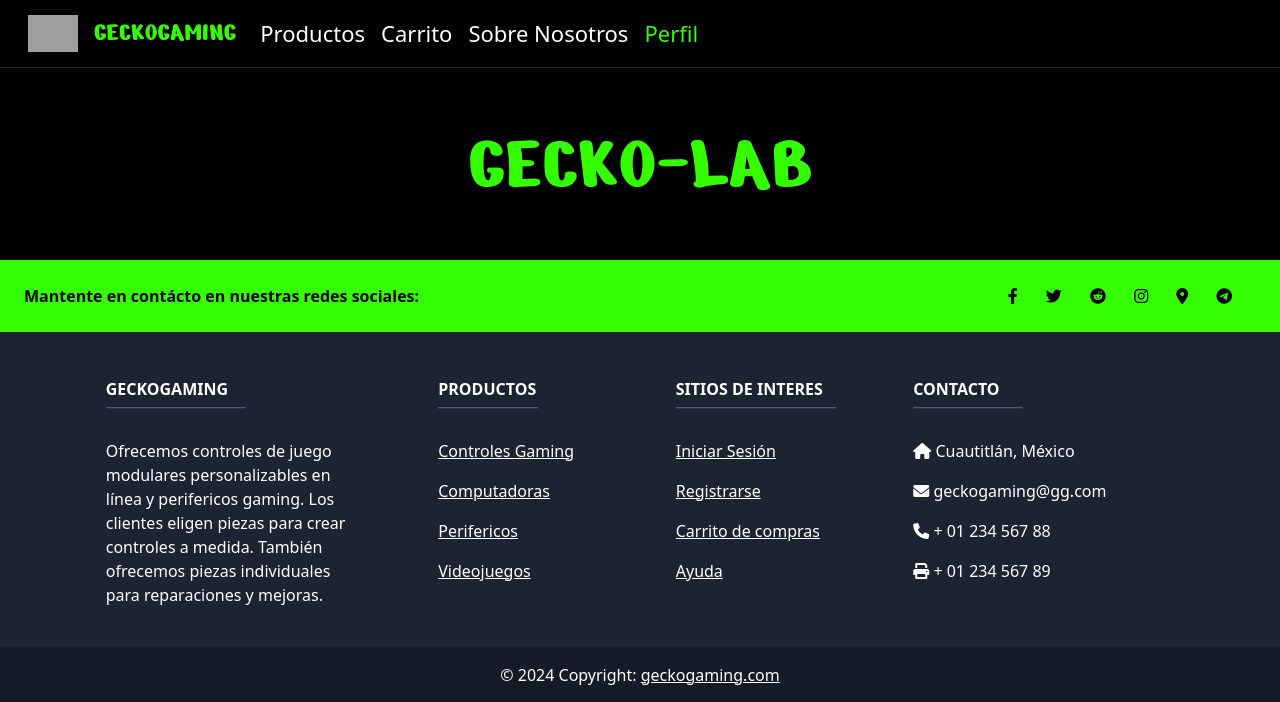
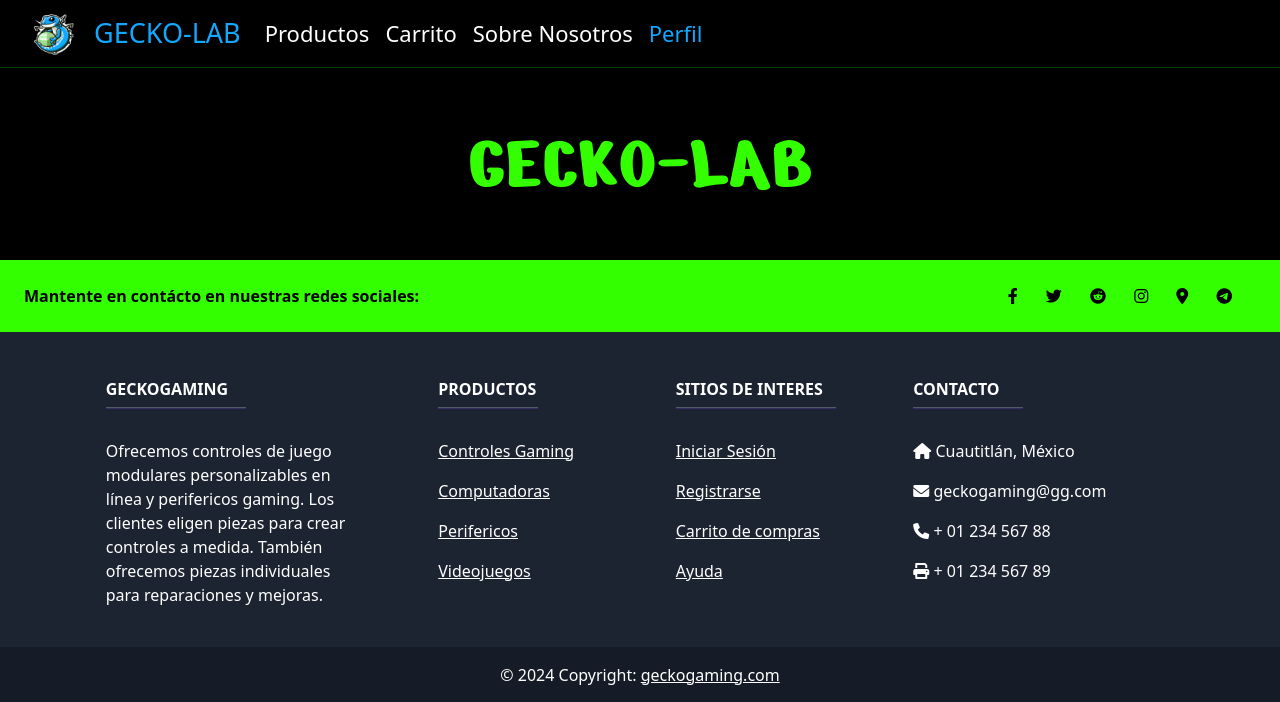
Before and after one commit to RichiLM/GeckoLab, a PHP site: page / in a window 1280 px wide. Shown: the top 702 px of the page. Run offline with PHP 8.4, Linux system fonts and the light colour scheme; some web fonts are replaced; grey boxes are pictures that could not be loaded.

Commit message:
Update nav.php

```diff
--- a/layouts/nav.php
+++ b/layouts/nav.php
@@ -1,10 +1,10 @@
 <nav class="navbar navbar-expand-lg" style="background-color: black;">
     <div class="container-fluid" style="background-color: black;">
         <a href="<?php echo $ruta . 'index.php'; ?>">
-            <img class="img-fluid mx-3" src="<?php echo $ruta . 'assets/Logos/logo1-bg.png'; ?>" alt="logo" width="50px">
+            <img class="img-fluid mx-3" src="<?php echo $ruta . 'assets/Logos/logo.png'; ?>" alt="logo" width="50px">
         </a>
-        <a class="navbar-brand" style="color: rgb(51, 255, 0); font-family: 'Nerko One', cursive; font-size: 27px;" href="<?php echo $ruta . 'index.php'; ?>">GECKOGAMING</a>
-        <button class="navbar-toggler" style="background-color: rgb(51, 255, 0);" type="button" data-bs-toggle="collapse" data-bs-target="#navbarSupportedContent" aria-controls="navbarSupportedContent" aria-expanded="false" aria-label="Toggle navigation">
+        <a class="navbar-brand" style="color: rgb(18, 168, 255); font-size: 27px;" href="<?php echo $ruta . 'index.php'; ?>">GECKO-LAB</a>
+        <button class="navbar-toggler" style="background-color: rgb(18, 168, 255);" type="button" data-bs-toggle="collapse" data-bs-target="#navbarSupportedContent" aria-controls="navbarSupportedContent" aria-expanded="false" aria-label="Toggle navigation">
             <span class="navbar-toggler-icon"></span>
         </button>
         <div class="collapse navbar-collapse" id="navbarSupportedContent">
@@ -19,15 +19,15 @@
                     <a class="nav-link active" style="color: white; font-size: 22px;" aria-current="page" href="<?php echo $ruta . 'components/nosotros.php'; ?>">Sobre Nosotros</a>
                 </li>
                 <li class="nav-item">
-                    <!--<button class="nav-link active" style="color: rgb(51, 255, 0); font-size: 22px;" aria-current="page" data-bs-toggle="modal" data-bs-target="#modalIniciarSesion">Perfil</button>-->
+                    <!--<button class="nav-link active" style="color: rgb(18, 168, 255); font-size: 22px;" aria-current="page" data-bs-toggle="modal" data-bs-target="#modalIniciarSesion">Perfil</button>-->
                     <?php
                     if (isset($_SESSION['usuario'])) {
                     ?>
-                        <a class="nav-link active" style="color: rgb(51, 255, 0); font-size: 22px;" aria-current="page" href="<?php echo $ruta . 'components/Perfil.php'; ?>">Perfil</a>
+                        <a class="nav-link active" style="color: rgb(18, 168, 255); font-size: 22px;" aria-current="page" href="<?php echo $ruta . 'components/Perfil.php'; ?>">Perfil</a>
                     <?php
                     } else {
                     ?>
-                        <a class="nav-link active" style="color: rgb(51, 255, 0); font-size: 22px;" aria-current="page" href="<?php echo $ruta . 'components/CrearCuenta.php'; ?>">Perfil</a>
+                        <a class="nav-link active" style="color: rgb(18, 168, 255); font-size: 22px;" aria-current="page" href="<?php echo $ruta . 'components/CrearCuenta.php'; ?>">Perfil</a>
                     <?php
                     }
                     ?>
```
